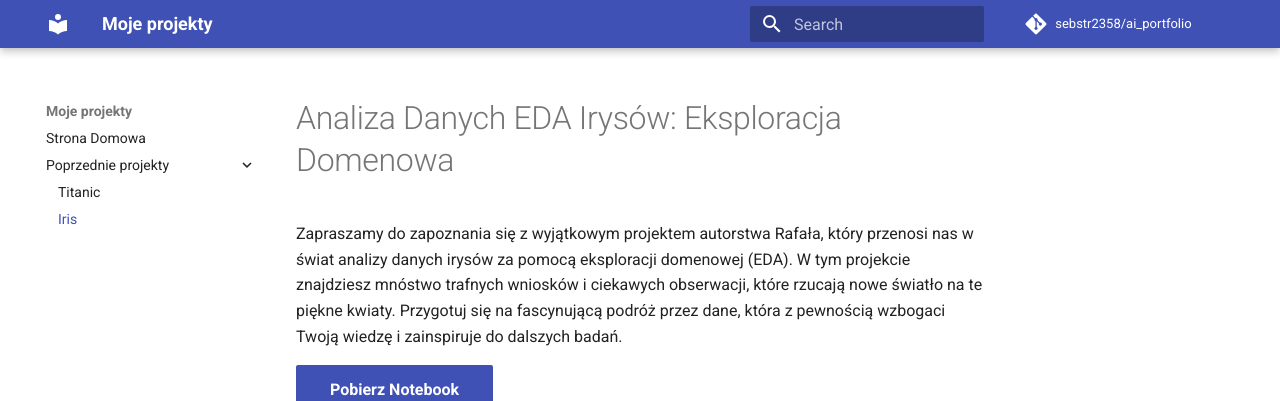
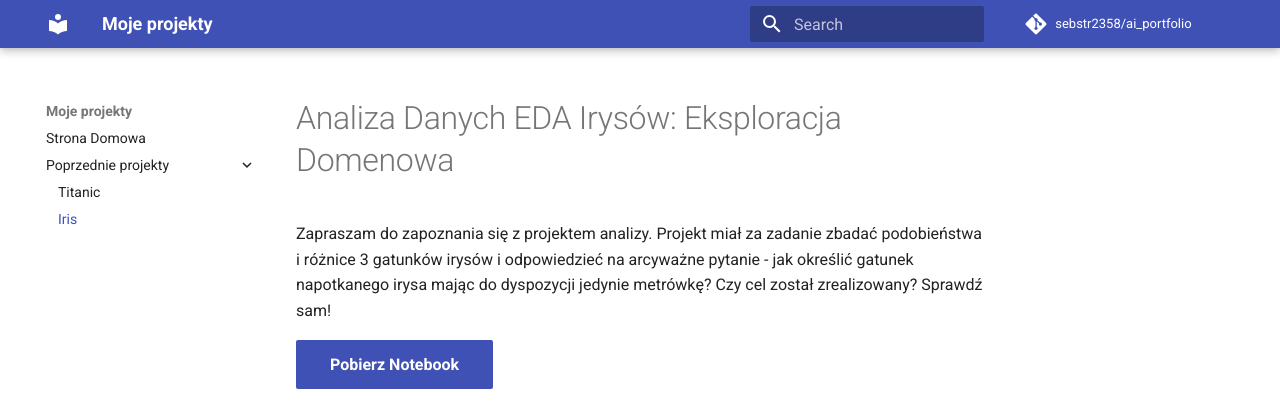
Before and after one commit to sebstr2358/ai_portfolio, an MkDocs documentation site: the page built from docs/iris/index.md, in a window 1280 px wide, cut to the strip 0-401 px from the top of the page. Built offline with MkDocs 1.6.1 and Material for MkDocs 9.7.7, drawn with Linux system fonts in a browser that asks for light colours; comment, search, counter and statistics services are not loaded.

Commit message:
update description

```diff
--- a/docs/iris/index.md
+++ b/docs/iris/index.md
@@ -1,6 +1,10 @@
 # Analiza Danych EDA Irysów: Eksploracja Domenowa
 
-Zapraszamy do zapoznania się z wyjątkowym projektem autorstwa Rafała, który przenosi nas w świat analizy danych irysów za pomocą eksploracji domenowej (EDA). W tym projekcie znajdziesz mnóstwo trafnych wniosków i ciekawych obserwacji, które rzucają nowe światło na te piękne kwiaty. Przygotuj się na fascynującą podróż przez dane, która z pewnością wzbogaci Twoją wiedzę i zainspiruje do dalszych badań.
+Zapraszam do zapoznania się z projektem analizy. Projekt miał za zadanie
+zbadać podobieństwa i różnice 3 gatunków irysów i odpowiedzieć na
+arcyważne pytanie - jak określić gatunek napotkanego irysa mając
+do dyspozycji jedynie metrówkę?
+Czy cel został zrealizowany? Sprawdź sam!
 
 <a href="iris.ipynb" class="md-button md-button--primary">Pobierz Notebook</a>
 
```
